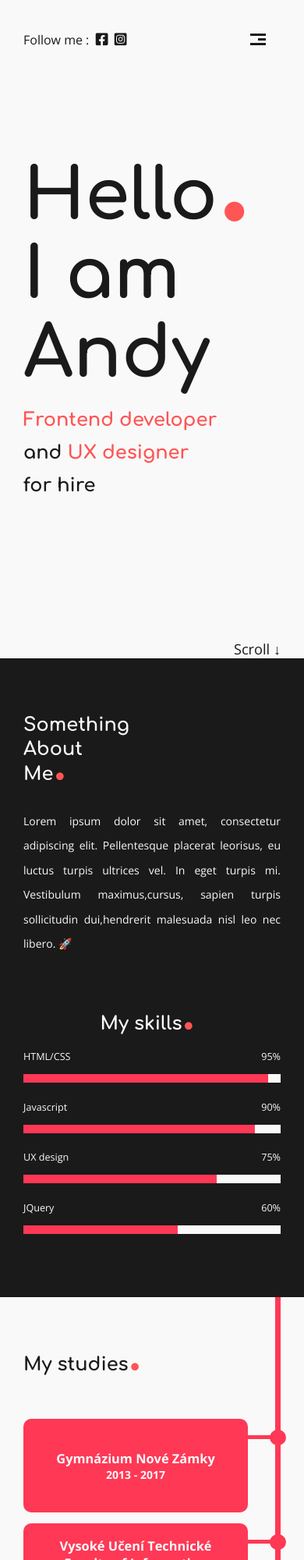
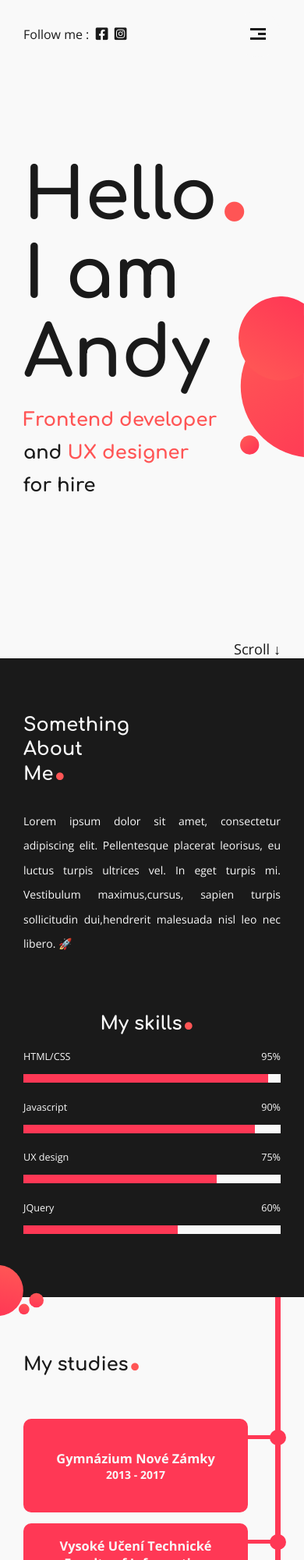
Before and after one commit to Attanox/portfolio, a plain HTML site: page index.html in a window 390 px wide. Shown: the top 2000 px of the page at 78% size. Drawn offline with nearby package versions, Linux system fonts and the light colour scheme.

Commit message:
add: graphics + fix: styles of bubbles and navbar

```diff
--- a/index.html
+++ b/index.html
@@ -59,6 +59,7 @@
           <span>scroll</span>
         </div>
       </div>
+      <div class="bubble-1"></div>
     </header>
     <section id="aboutMe" class="bg-black">
       <div class="container d-col">
@@ -118,6 +119,7 @@
           </div>
         </div>
       </div>
+      <div class="bubble-2"></div>
     </section>
     <section id="timeline">
       <div class="container align-center justify-center">
@@ -241,6 +243,7 @@
           <span class="footer-text">&copy; 2020 Andy, All Rights Reserved by Andy</span>
         </div>
       </div>
+      <div class="bubble-3"></div>
     </footer>
     <script
       src="https://code.jquery.com/jquery-3.4.1.min.js"
--- a/styles.css
+++ b/styles.css
@@ -341,13 +341,15 @@ h2::after {
 
 @media only screen and (max-width: 768px) {
   .navbar {
-    padding-top: 1.5rem;
+    padding-top: 1rem;
+    padding-bottom: 1rem;
   }
 }
 /* NAVBAR END */
 
 header {
   height: 100vh;
+  position: relative;
 }
 
 .followMe {
@@ -448,6 +450,7 @@ header .container {
 
 #aboutMe {
   padding: 5rem 0;
+  position: relative;
 }
 
 #aboutMe h2:first-of-type {
@@ -753,6 +756,10 @@ a[href="https://attanox.github.io/expensee/index.html"] .projectImg
   }
 }
 
+footer {
+  position: relative;
+}
+
 #footer {
   padding: 0.4rem 0;
 }
@@ -761,3 +768,49 @@ a[href="https://attanox.github.io/expensee/index.html"] .projectImg
   opacity: 0.8;
   font-size: 0.7rem;
 }
+
+.bubble-1 {
+  background-image: url("imgs/bubbles/header.svg");
+  background-size: contain;
+  background-repeat: no-repeat;
+  position: absolute;
+  right: 0;
+  top: 30%;
+  width: 20rem; /* 4 */
+  height: 50rem; /* 10 */
+}
+
+.bubble-2 {
+  background-image: url("imgs/bubbles/skills.svg");
+  background-size: contain;
+  background-repeat: no-repeat;
+  position: absolute;
+  left: 0;
+  top: 92%;
+  width: 7rem; /* 8 */
+  height: 8.5rem; /* 9.5 */
+}
+
+.bubble-3 {
+  background-image: url("imgs/bubbles/contact.svg");
+  background-size: contain;
+  background-repeat: no-repeat;
+  position: absolute;
+  right: 0;
+  top: -3%;
+  width: 7rem; /* 8 */
+  height: 8.5rem; /* 9.5 */
+}
+
+@media only screen and (max-width: 768px) {
+  .bubble-1 {
+    top: 45%;
+    width: 6rem;
+    height: 15rem;
+  }
+  .bubble-2 {
+    top: 95%;
+    width: 4rem; /* 8 */
+    height: 5.5rem; /* 9.5 */
+  }
+}
```
Also changed, not shown: app.js (+0 -27 lines), imgs/bubbles/contact.svg (added), imgs/bubbles/header.svg (added), imgs/bubbles/skills.svg (added).
